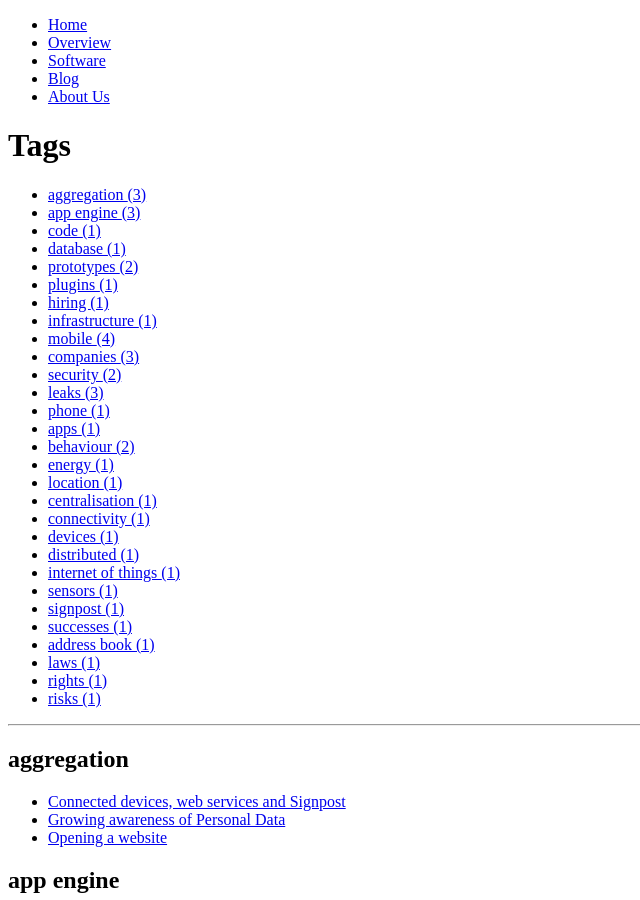
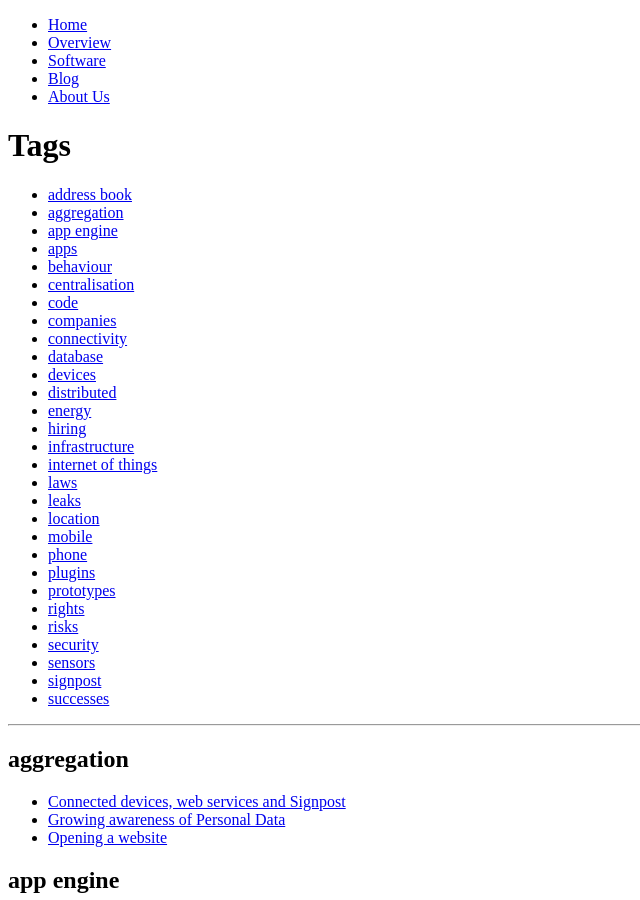
Before and after one commit to nymote/nymote.github.io, a Jekyll site: the page built from tags/index.md, in a window 1280 px wide and 900 px high. Shown: the whole window, without its empty margins (0-640 px from the left). Built offline with Jekyll 4.4.1, drawn with Linux system fonts in a browser that asks for light colours; nearby versions of some CDN libraries; library files that are not in the unit come from our copies; comment, search, counter and statistics services are not loaded.

Commit message:
switch to ordered tags where possible

```diff
--- a/_includes/amc/ordered_tags_list
+++ b/_includes/amc/ordered_tags_list
@@ -14,7 +14,7 @@
     {% endcapture %}
 
     {% for item in (1..num_words) %}{% capture a_tag %}{{ get_items | split:' ' |  sort | join:' ' | truncatewords:item | remove:'...' | split:' '  | last | replace: '_', ' ' }}{% endcapture %}
-    <li><a href="/tags-test/#{{ a_tag }}">{{ a_tag }}</a></li>
+    <li><a href="/tags/#{{ a_tag }}">{{ a_tag }}</a></li>
 
     {% endfor %}
 {% endif %}
--- a/_includes/themes/twitter-mod/post.html
+++ b/_includes/themes/twitter-mod/post.html
@@ -46,7 +46,7 @@
               <!-- <li><i class="icon-tags"></i></li> -->
                 <small>Filed under:</small><br />
                 {% assign tags_list = page.tags %}
-                {% include amc/tags_list %}
+                {% include amc/ordered_tags_list %}
               </ul>
               {% endunless %}
 
--- a/tags/index.md
+++ b/tags/index.md
@@ -7,7 +7,7 @@ header: Posts By Tag
 
 <ul class="tag_box inline">
   {% assign tags_list = site.tags %}
-  {% include amc/tags_list %}
+  {% include amc/ordered_tags_list %}
 </ul>
 <hr>
 
```
